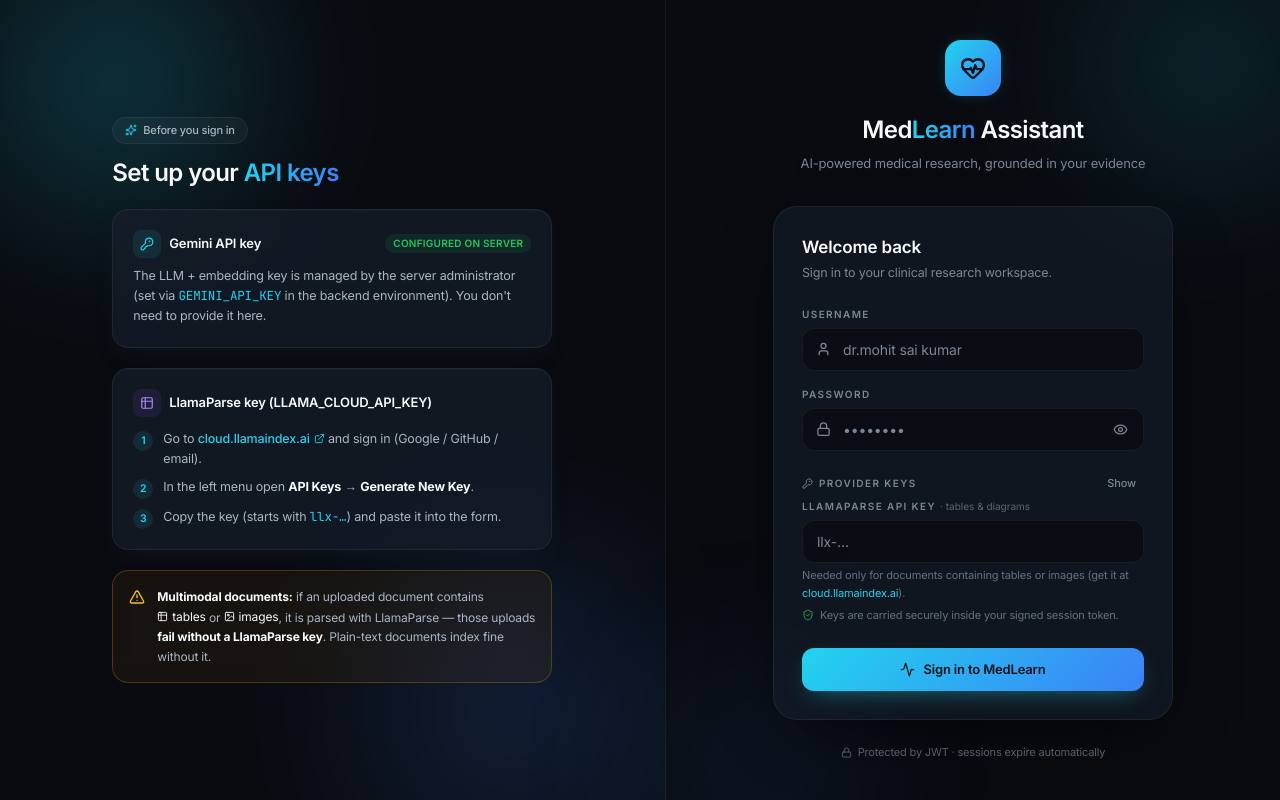
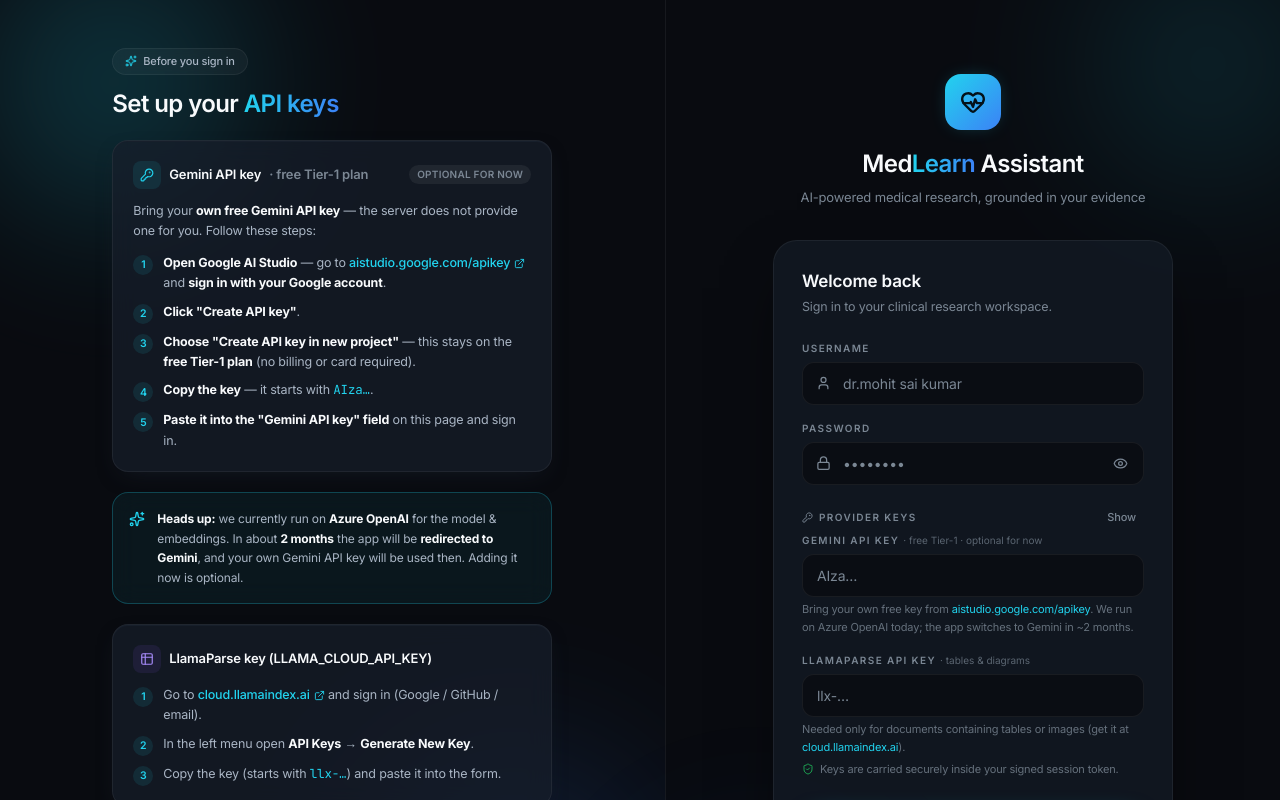
Before and after one commit to mohit0415/agentic_rag_assistant, a React (Vite) app in the folder frontend/: page / in a window 1280 px wide. Shown: the top 800 px of the page. Built offline with nearby package versions, Linux system fonts and the light colour scheme; no server answers.

Commit message:
gemini made optional and neccessary only when required.

```diff
--- a/frontend/src/auth/AuthContext.tsx
+++ b/frontend/src/auth/AuthContext.tsx
@@ -28,6 +28,7 @@
 
 export interface LoginExtras {
   llamaparseApiKey?: string;
+  geminiApiKey?: string;
 }
 
 interface AuthContextValue {
@@ -72,6 +73,7 @@
             username,
             password,
             llamaparse_api_key: extras?.llamaparseApiKey?.trim() || undefined,
+            gemini_api_key: extras?.geminiApiKey?.trim() || undefined,
           }),
         });
       } catch (e) {
--- a/frontend/src/pages/LoginPage.tsx
+++ b/frontend/src/pages/LoginPage.tsx
@@ -20,6 +20,9 @@
 import { ApiError } from "../utils/network";
 import StringData from "../StringData";
 
+const GEMINI_KEY_REQUIRED =
+  (import.meta.env.VITE_GEMINI_KEY_REQUIRED as string | undefined) === "true";
+
 const Step: React.FC<{ n: number; children: React.ReactNode }> = ({ n, children }) => (
   <li className="flex gap-2.5">
     <span className="mt-0.5 flex h-5 w-5 flex-shrink-0 items-center justify-center rounded-full bg-accent/10 text-[10.5px] font-semibold text-accent">
@@ -39,6 +42,44 @@
     {children}
     <ExternalLink size={11} />
   </a>
+);
+
+const GeminiKeySteps: React.FC = () => (
+  <ol className="space-y-2">
+    <Step n={1}>
+      <b className="text-txt-pri">Open Google AI Studio</b> — go to{" "}
+      <GuideLink href="https://aistudio.google.com/apikey">aistudio.google.com/apikey</GuideLink>{" "}
+      and <b className="text-txt-pri">sign in with your Google account</b>.
+    </Step>
+    <Step n={2}>
+      <b className="text-txt-pri">Click "Create API key"</b>.
+    </Step>
+    <Step n={3}>
+      <b className="text-txt-pri">Choose "Create API key in new project"</b> — this stays on the{" "}
+      <b className="text-txt-pri">free Tier-1 plan</b> (no billing or card required).
+    </Step>
+    <Step n={4}>
+      <b className="text-txt-pri">Copy the key</b> — it starts with{" "}
+      <code className="text-accent">AIza…</code>.
+    </Step>
+    <Step n={5}>
+      <b className="text-txt-pri">Paste it into the "Gemini API key" field</b> on this page and sign
+      in.
+    </Step>
+  </ol>
+);
+
+const ProviderTransitionNote: React.FC = () => (
+  <div className="flex gap-3 rounded-2xl border border-accent/25 bg-accent/[0.06] p-4 backdrop-blur-md">
+    <Sparkles size={16} className="mt-0.5 flex-shrink-0 text-accent" />
+    <p className="text-[12px] leading-relaxed text-txt-sec">
+      <b className="text-txt-pri">Heads up:</b> we currently run on{" "}
+      <b className="text-txt-pri">Azure OpenAI</b> for the model &amp; embeddings. In about{" "}
+      <b className="text-txt-pri">2 months</b> the app will be{" "}
+      <b className="text-txt-pri">redirected to Gemini</b>, and your own Gemini API key will be used
+      then. {GEMINI_KEY_REQUIRED ? "It is now required to sign in." : "Adding it now is optional."}
+    </p>
+  </div>
 );
 
 const KeySetupGuide: React.FC = () => (
@@ -67,23 +108,31 @@
       </div>
 
       <div className="rounded-2xl border border-line bg-card/70 p-5 shadow-card backdrop-blur-md">
-        <div className="mb-2 flex items-center justify-between">
+        <div className="mb-3 flex items-center justify-between">
           <span className="flex items-center gap-2 text-[13px] font-semibold text-txt-pri">
             <span className="flex h-7 w-7 items-center justify-center rounded-lg bg-[#22D3EE]/10 text-accent">
               <KeyRound size={14} />
             </span>
-            Gemini API key
+            Gemini API key <span className="text-txt-mut">· free Tier-1 plan</span>
           </span>
-          <span className="rounded-full bg-success/10 px-2 py-0.5 text-[10px] font-semibold uppercase tracking-wide text-success">
-            Configured on server
+          <span
+            className={`rounded-full px-2 py-0.5 text-[10px] font-semibold uppercase tracking-wide ${
+              GEMINI_KEY_REQUIRED
+                ? "bg-danger/10 text-[#FCA5A5]"
+                : "bg-white/[0.06] text-txt-mut"
+            }`}
+          >
+            {GEMINI_KEY_REQUIRED ? "Required" : "Optional for now"}
           </span>
         </div>
-        <p className="text-[12.5px] leading-relaxed text-txt-sec">
-          The LLM + embedding key is managed by the server administrator (set via{" "}
-          <code className="text-accent">GEMINI_API_KEY</code> in the backend environment). You
-          don't need to provide it here.
+        <p className="mb-3 text-[12.5px] leading-relaxed text-txt-sec">
+          Bring your <b className="text-txt-pri">own free Gemini API key</b> — the server does not
+          provide one for you. Follow these steps:
         </p>
+        <GeminiKeySteps />
       </div>
+
+      <ProviderTransitionNote />
 
       <div className="rounded-2xl border border-line bg-card/70 p-5 shadow-card backdrop-blur-md">
         <div className="mb-3 flex items-center justify-between">
@@ -137,6 +186,7 @@
   const [username, setUsername] = useState("");
   const [password, setPassword] = useState("");
   const [llamaparseApiKey, setLlamaparseApiKey] = useState("");
+  const [geminiApiKey, setGeminiApiKey] = useState("");
   const [showPassword, setShowPassword] = useState(false);
   const [showKeys, setShowKeys] = useState(false);
   const [error, setError] = useState<string | null>(null);
@@ -154,8 +204,14 @@
     setError(null);
     setSubmitting(true);
     try {
+      if (GEMINI_KEY_REQUIRED && !geminiApiKey.trim()) {
+        setError("A Gemini API key is required to sign in. Follow the steps to create a free one.");
+        setSubmitting(false);
+        return;
+      }
       await login(username.trim(), password, {
         llamaparseApiKey: llamaparseApiKey.trim() || undefined,
+        geminiApiKey: geminiApiKey.trim() || undefined,
       });
       navigate(from, { replace: true });
     } catch (err) {
@@ -258,6 +314,43 @@
             </div>
 
             <label className="ml-label mb-1.5 block">
+              Gemini API key
+              <span className="ml-1 font-normal normal-case tracking-normal text-txt-mut/70">
+                {GEMINI_KEY_REQUIRED ? "· required" : "· free Tier-1 · optional for now"}
+              </span>
+            </label>
+            <input
+              type={showKeys ? "text" : "password"}
+              value={geminiApiKey}
+              onChange={(e) => setGeminiApiKey(e.target.value)}
+              autoComplete="off"
+              placeholder="AIza…"
+              required={GEMINI_KEY_REQUIRED}
+              className="ml-input mb-1"
+            />
+            <p className="mb-4 text-[11px] leading-relaxed text-txt-mut/80">
+              Bring your own free key from{" "}
+              <a
+                href="https://aistudio.google.com/apikey"
+                target="_blank"
+                rel="noreferrer"
+                className="text-accent hover:underline"
+              >
+                aistudio.google.com/apikey
+              </a>
+              . We run on Azure OpenAI today; the app switches to Gemini in ~2 months.
+            </p>
+
+            <details className="mb-4 rounded-xl border border-line bg-white/[0.03] p-3 lg:hidden">
+              <summary className="cursor-pointer list-none text-[12px] font-semibold text-txt-pri">
+                How to get a free Gemini key →
+              </summary>
+              <div className="mt-3">
+                <GeminiKeySteps />
+              </div>
+            </details>
+
+            <label className="ml-label mb-1.5 block">
               LlamaParse API key
               <span className="ml-1 font-normal normal-case tracking-normal text-txt-mut/70">
                 · tables &amp; diagrams
```
Also changed, not shown: 2 other files (tests, documents, lock files or other folders).
